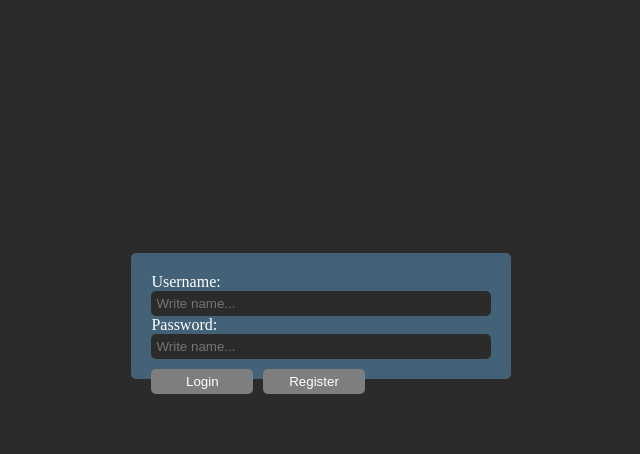
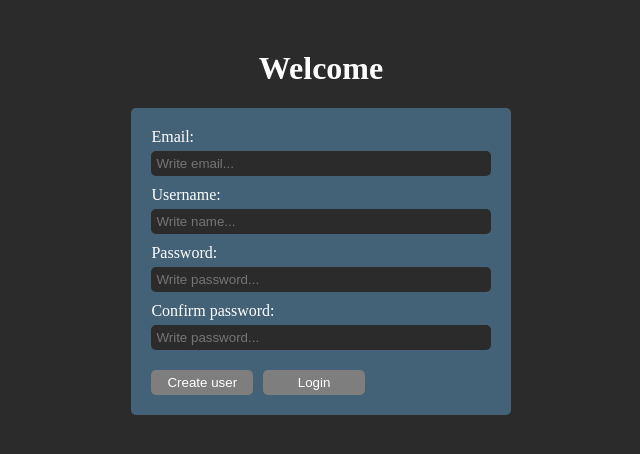
Before and after one commit to wester7/Task_Planner, a website: page public/frontpage.html in a window 1280 px wide. Both pictures are taken after a click on the button "Register". Shown: the whole page, without its empty margins (319-959 px from the left). Drawn offline with nearby package versions, Linux system fonts and the light colour scheme.

Commit message:
Fullførte frontpage login/register med innfyllingskrav.

```diff
--- a/public/frontpage.html
+++ b/public/frontpage.html
@@ -21,25 +21,47 @@
       border-style:none;
       color:#ffffff;
       padding:5px;
+      margin-top:5px;
+      margin-bottom:10px;
+    }
+
+    h1{
+      color:white;
+      text-align:center;
     }
 
     .login-page{
       width: 100%;
+      margin-top:50px;
     }
 
     .login{
       width:30%;
       height:100%;
       margin:auto;
-      margin-top:20%;
       background-color:#436277;
       color:#ffffff;
       padding: 20px;
+      padding-bottom:55px;
       border-radius: 5px;
+      display:block;
+    }
+
+    .register{
+      width:30%;
+      height:100%;
+      margin:auto;
+      background-color:#436277;
+      color:#ffffff;
+      padding: 20px;
+      padding-bottom:55px;
+      border-radius: 5px;
+      display:none;
     }
 
     .submit{
       width:30%;
+      min-width: 60px;
       float:left;
       background:#7e7e7e;
       border-radius: 5px;
@@ -72,26 +94,73 @@
 
   <div class="login-page">
 
-    <div class="login">
+    <h1>Welcome</h1>
+
+    <form class="login">
       <labal>Username:</labal>
-      <input class="username" type="text" name="username" placeholder="Write name..." autocomplete="off" value=""><br>
+      <input class="username" type="text" name="username" placeholder="Write name..." autocomplete="off" value="" required><br>
       <labal>Password:</labal>
-      <input class="password" type="text" name="username" placeholder="Write name..." autocomplete="off" value=""><br>
+      <input class="password" type="password" name="password" placeholder="Write password..." autocomplete="off" value="" required><br>
       <input class="submit" type="submit" value="Login">
-      <input class="submit" type="submit" value="Register">
+      <input id="register" class="submit" type="button" value="Register">
 
-    </div>
+    </form>
 
-    <div class="register">
 
-    </div>
+
+    <form class="register">
+
+      <labal>Email:</labal>
+      <input class="email" type="email" name="email" placeholder="Write email..." autocomplete="off" value="" required><br>
+
+      <labal>Username:</labal>
+      <input class="username" type="text" name="username" placeholder="Write name..." autocomplete="off" value="" required><br>
+
+      <labal>Password:</labal>
+      <input id="password" class="password" type="password" name="password" placeholder="Write password..." autocomplete="off" value="" pattern="(?=.*\d)(?=.*[a-z])(?=.*[A-Z]).{8,}"
+      title="Must contain at least one number and one uppercase and lowercase letter, and at least 8 or more characters" required><br>
+
+      <labal>Confirm password:</labal>
+      <input id="confirm-password" class="confirm-password" type="password" name="confirm-password" placeholder="Write password..." autocomplete="off" value=""
+        pattern="(?=.*\d)(?=.*[a-z])(?=.*[A-Z]).{8,}"
+        title="Must contain at least one number and one uppercase and lowercase letter, and at least 8 or more characters" required><br>
+
+      <input class="submit" type="submit" value="Create user">
+      <input id="login" class="submit" type="button" value="Login">
+
+    </form>
 
   </div>
 
 </body>
 
 <script>
+$(document).ready(function() {
+  $("#register").click(function() {
+    $(".register").css("display", "block");
+    $(".login").css("display", "none");
+  });
 
+  $("#login").click(function() {
+    $(".register").css("display", "none");
+    $(".login").css("display", "block");
+  });
+
+});
+
+let password = document.getElementById("password")
+let confirm_password = document.getElementById("confirm-password");
+
+function validatePassword(){
+  if(password.value != confirm_password.value) {
+    confirm_password.setCustomValidity("Passwords Don't Match");
+  } else {
+    confirm_password.setCustomValidity('');
+  }
+}
+
+password.onchange = validatePassword;
+confirm_password.onkeyup = validatePassword;
 </script>
 
 </html>
```
